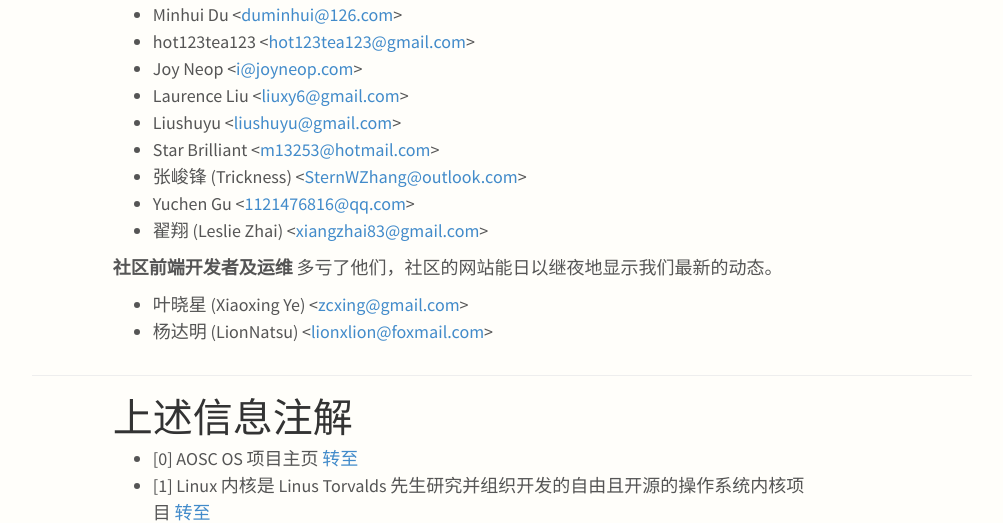
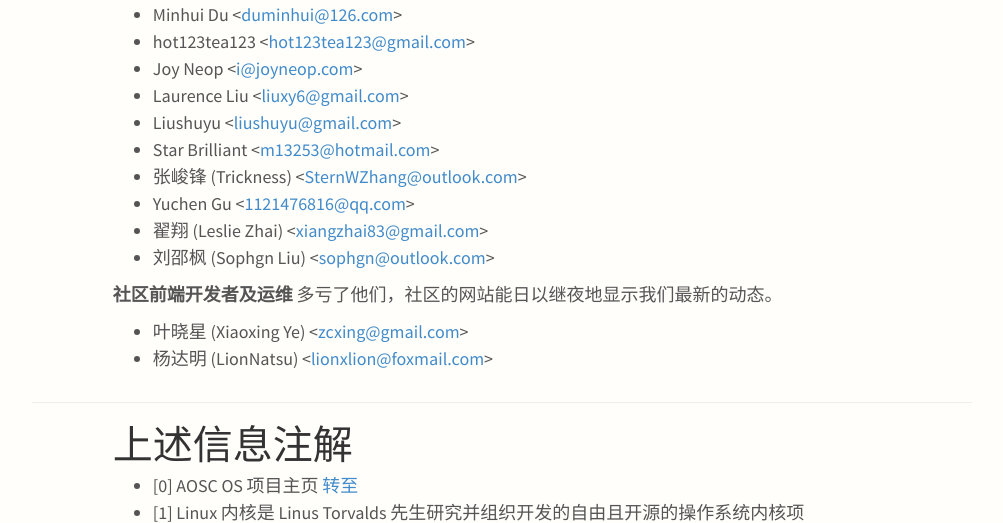
Before and after one commit to AOSC-Archive/community-portal, a PHP site: page /ncee/index.php in a window 1280 px wide. Shown: the part 3243-3766 px from the top of the page, without its empty margins (138-1141 px from the left). Run offline with PHP 8.4, Linux system fonts and the light colour scheme; some libraries are stand-ins or nearby versions.

Commit message:
Update index.php

```diff
--- a/ncee/index.php
+++ b/ncee/index.php
@@ -179,6 +179,7 @@ include_once $_SERVER['DOCUMENT_ROOT'].'/templates/lang.php';?>
               <li>张峻锋 (Trickness) &lt;<a href="mailto:SternWZhang@outlook.com">SternWZhang@outlook.com</a>&gt;</li>
               <li>Yuchen Gu &lt;<a href="mailto:1121476816@qq.com">1121476816@qq.com</a>&gt;</li>
               <li>翟翔 (Leslie Zhai) &lt;<a href="mailto:xiangzhai83@gmail.com">xiangzhai83@gmail.com</a>&gt;</li>
+              <li>刘邵枫 (Sophgn Liu) &lt;<a href="mailto:sophgn@outlook.com">sophgn@outlook.com</a>&gt;</li>
             </ul>
             </p>
             <p>
```
